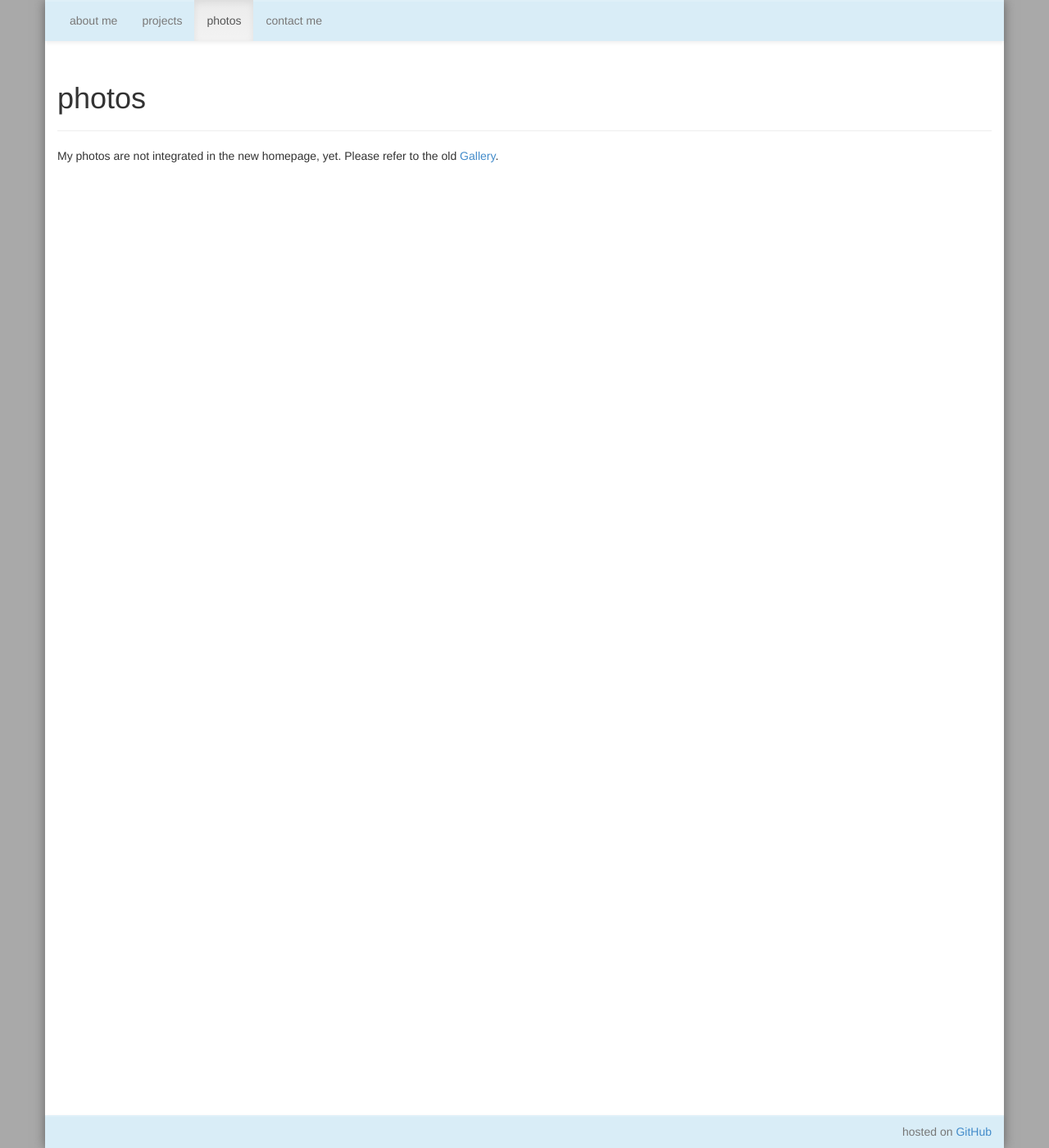
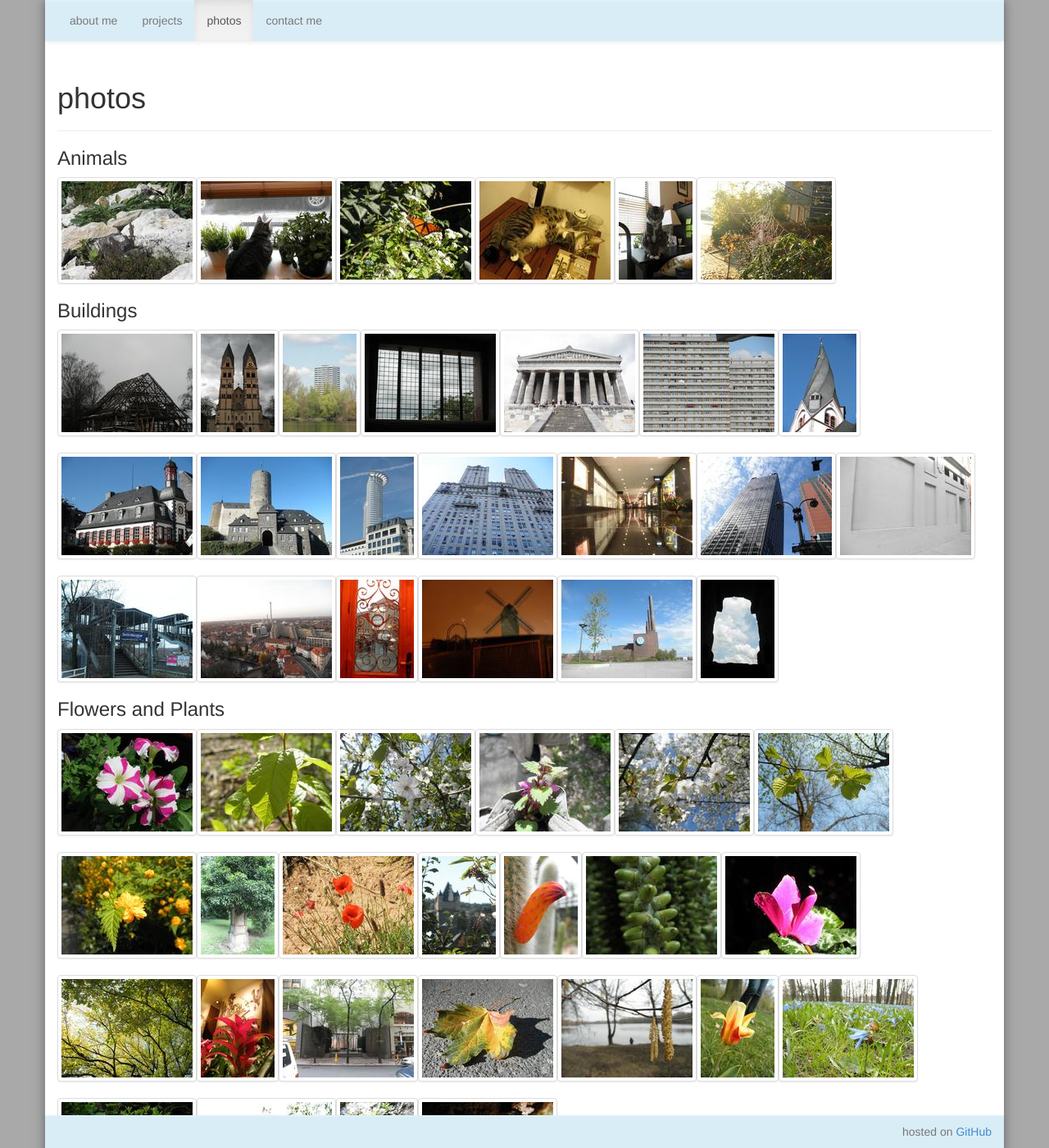
Before and after one commit to winniehell-wasteland/winniehell.de, a Jekyll site: the page built from gallery/index.md, in a window 1280 px wide and 1400 px high. Shown: the whole window at 82% size. Built offline with Jekyll 4.4.1, drawn with Linux system fonts in a browser that asks for light colours; some of the changed text lies outside the part shown.

Commit message:
add photo gallery

```diff
--- a/gallery/index.md
+++ b/gallery/index.md
@@ -3,5 +3,26 @@ layout: page
 index: 3
 title: photos
 ---
-My photos are not integrated in the new homepage, yet. Please refer to the old
-[Gallery](http://photos.winniehell.de).
+{% capture photo_data %}
+animals:Animals:2011-08-02_11-01-16.JPG,2011-10-08_15-46-46.JPG,2011-10-08_22-24-40.JPG,2011-10-11_00-49-45.JPG,2011-10-11_16-10-29.JPG,2011-11-23_10-04-17.JPG
+=buildings:Buildings:2011-01-03_16-53-40.jpg,2011-01-08_17-12-30.jpg,2011-04-15_13-50-07.jpg,2011-06-13_16-08-59.JPG,2011-08-01_15-07-15.JPG,2011-08-13_17-55-38.JPG,2011-08-20_18-48-30.JPG,2011-08-20_18-56-45.JPG,2011-08-20_19-14-39.JPG,2011-08-21_15-46-59.JPG,2011-10-09_22-44-19.JPG,2011-10-11_18-00-18.JPG,2011-10-11_19-44-52.JPG,2011-10-11_20-03-45.JPG,2011-11-20_16-48-10.JPG,2011-11-28_16-54-51.JPG,2011-12-16_16-06-40.JPG,2012-02-27_20-26-09.JPG,2012-04-27_11-15-22.JPG,2012-05-19_15-34-05.JPG
+=flowers and plants:Flowers and Plants:2011-04-11_16-27-28.JPG,2011-04-15_13-51-32.jpg,2011-04-15_13-58-58.jpg,2011-04-15_13-59-23.jpg,2011-04-15_14-08-18.jpg,2011-04-17_18-00-19.jpg,2011-04-18_12-19-36.jpg,2011-07-28_20-15-57.JPG,2011-08-02_12-56-42.JPG,2011-08-20_19-13-08.JPG,2011-08-27_18-09-25.JPG,2011-08-27_19-20-20.JPG,2011-10-07_16-51-24.JPG,2011-10-10_19-24-58.JPG,2011-10-11_17-57-32.JPG,2011-10-12_17-21-46.JPG,2011-10-22_14-17-28.JPG,2012-03-09_15-42-20.JPG,2012-04-01_17-25-56.JPG,2012-04-01_17-36-26.JPG,2012-05-18_16-44-21.JPG,2012-05-19_17-41-40.JPG,2012-05-19_18-07-58.JPG,2012-05-19_18-11-59.JPG
+=fun stuff:Fun Stuff:2011-04-15_13-18-30.jpg,2011-08-21_16-27-17.JPG,2011-10-12_17-59-54.JPG,2012-01-17_19-30-25.JPG,2012-02-27_17-46-33.JPG,2012-03-09_15-44-57.JPG,2012-05-19_17-42-21.JPG,2012-05-20_15-41-48.JPG,2012-05-20_16-38-17.JPG
+=landscapes:Landscapes:2011-04-15_13-15-42.jpg,2011-08-01_16-13-59.JPG,2011-09-03_12-55-01.JPG,2011-10-11_18-44-53.JPG,2011-10-22_13-14-19.JPG,2011-11-13_12-09-10.JPG
+=nightlife:Nightlife:2011-09-03_22-54-56.JPG,2011-10-08_02-49-28.JPG,2011-10-08_03-07-54.JPG,2011-10-08_03-27-15.JPG,2011-10-09_02-11-55.JPG,2011-10-09_07-47-09.JPG
+=people and situations:People and Situations:2011-07-31_14-29-25.JPG,2011-08-01_15-21-31.JPG,2011-08-20_18-45-15.JPG,2011-10-10_00-47-13.JPG,2011-10-10_00-51-09.JPG,2011-10-12_19-27-16.JPG
+=water and sky:Water and Sky:2011-01-03_15-49-56.jpg,2011-01-03_15-58-58.jpg,2011-01-08_17-08-20.jpg,2011-04-15_13-27-31.jpg,2011-06-14_14-41-52.JPG,2011-07-30_20-11-44.JPG,2011-09-03_17-11-43.JPG,2011-09-03_20-18-48.JPG,2011-10-11_21-49-42.JPG
+{% endcapture %}
+{% assign all_category_data = photo_data | strip_newlines | split: '=' %}
+{% for entry in all_category_data %}
+{% assign category_data = entry | split: ':' %}
+{% assign category_path = '/photos/' | append: category_data[0] | append: '/' %}
+{% assign category_name = category_data[1] %}
+{% assign category_photos = category_data[2] | split: ',' %}
+### {{ category_name }}
+{% for photo in category_photos %}{% comment %}
+{% endcomment %}{% assign photo_path = category_path | append: photo %}{% comment %}
+{% endcomment %}{% assign thumbnail_path = category_path | append: 'thumbs/' | append: photo %}
+<a class="fancybox" rel="{{ category_name }}" href="{{ photo_path }}"><img src="{{ thumbnail_path }}" class="thumbnail" /></a>{% comment %}
+{% endcomment %}{% endfor %}
+{% endfor %}
```
